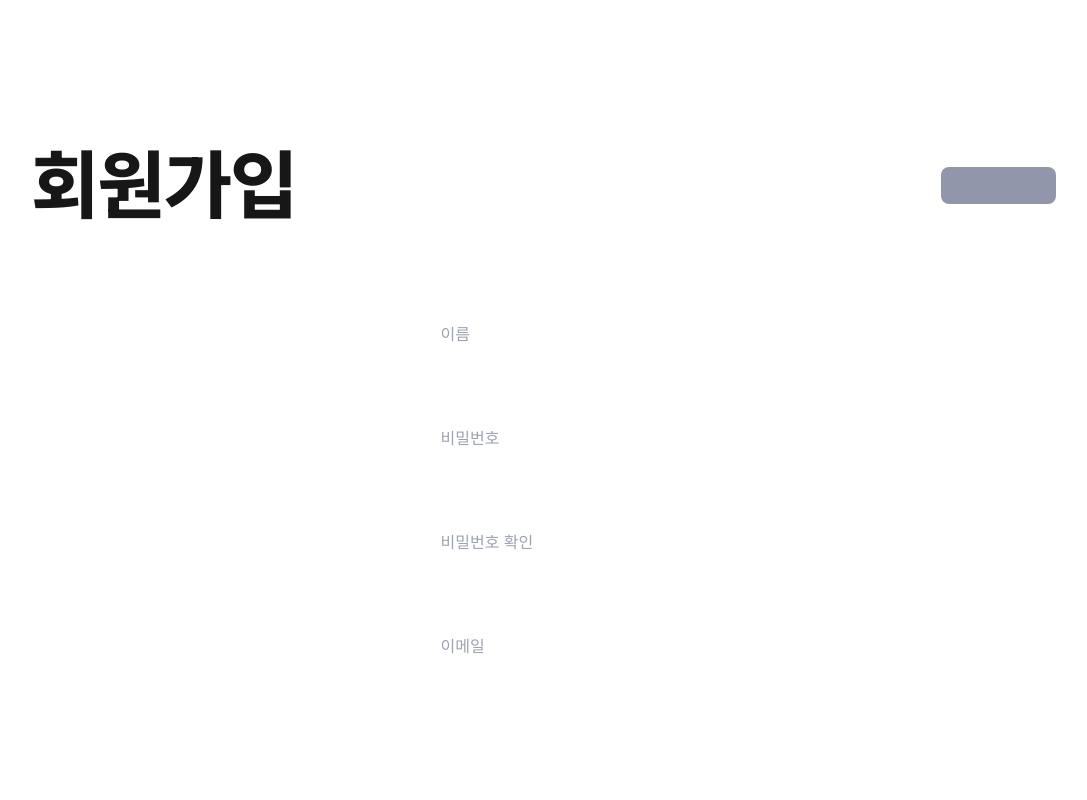
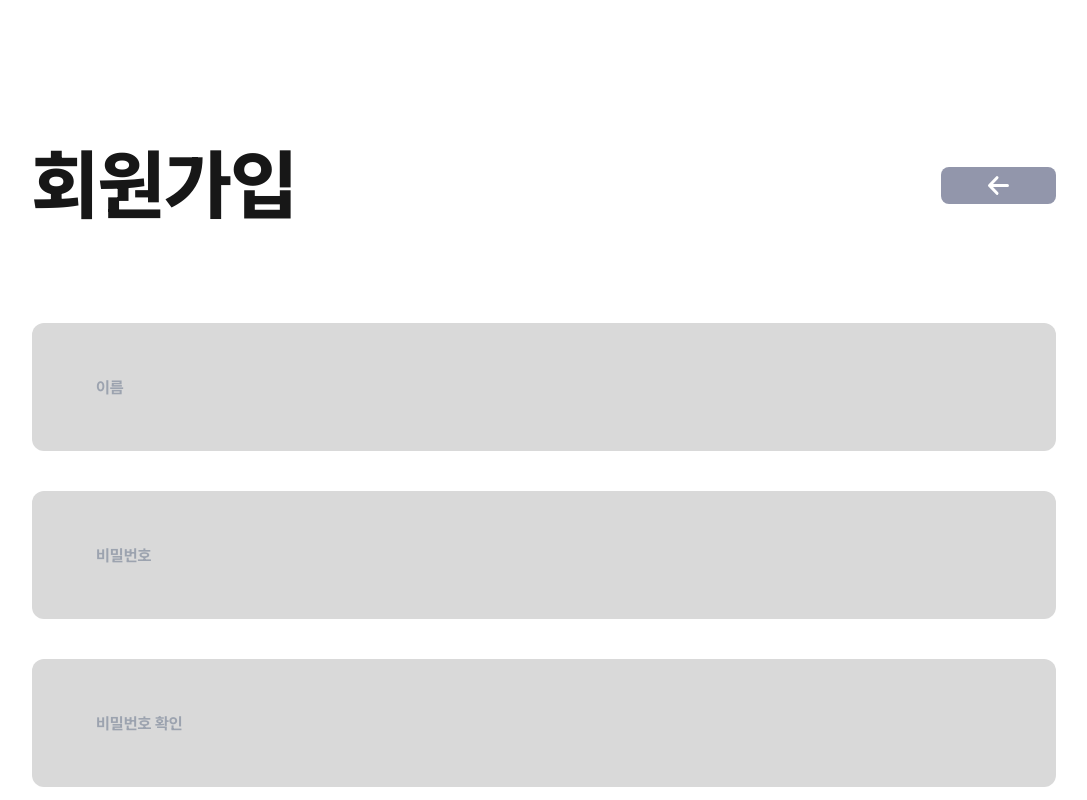
Before and after one commit to Meetup-Project/Meetup_front, a Next.js app: page /SignUp in a window 1280 px wide. Shown: the top 800 px of the page, without its empty margins (96-1183 px from the left). Built offline with nearby package versions, Linux system fonts and the light colour scheme.

Commit message:
svg 추가 및 input 스타일 작성 완료

```diff
--- a/app/pages/signup.tsx
+++ b/app/pages/signup.tsx
@@ -12,13 +12,15 @@ function signup() {
     <div id='background' className=' bg-white flex flex-col items-center p-[10vw]'>
         <div id='topDiv' className=' flex items-center justify-between w-full'>
             <span id='signupText' className='font-pretendard font-extrabold text-[6vw]'>회원가입</span>
-            <div id='backbutton' onClick={goBack} className=' rounded-[8px] bg-bluegray w-[9vw] h-[4.7vh] flex justify-center items-center'></div>
+            <div id='backbutton' onClick={goBack} className=' rounded-[8px] bg-bluegray w-[9vw] h-[4.7vh] flex justify-center items-center'>
+              <img id="backimg" src="/arrow-right-sm.svg" alt="arrow-right" />
+            </div>
         </div>
-        <div id='contentDiv' className='flex flex-col gap-[10vh] mt-[10vh] w-full items-center'>
-          <input id='name' placeholder='이름' type='string'></input>
-          <input id='password' placeholder='비밀번호' type='password'></input>
-          <input id='passwordcheck' placeholder="비밀번호 확인" type='password'></input>
-          <input id='email' placeholder='이메일' type='email'></input>
+        <div id='contentDiv' className='flex flex-col gap-[5vh] mt-[10vh] w-full items-center'>
+          <input id='name' placeholder='이름' type='string' className=' bg-graygray w-[80vw] h-[8vh] rounded-[12px] p-[5vw] placeholder: font-bold font-pretendard'></input>
+          <input id='password' placeholder='비밀번호' type='password' className=' bg-graygray w-[80vw] h-[8vh] rounded-[12px] p-[5vw] placeholder: font-bold font-pretendard'></input>
+          <input id='passwordcheck' placeholder="비밀번호 확인" type='password' className=' bg-graygray w-[80vw] h-[8vh] rounded-[12px] p-[5vw] placeholder: font-bold font-pretendard'></input>
+          <input id='email' placeholder='이메일' type='email' className=' bg-graygray w-[80vw] h-[8vh] rounded-[12px] p-[5vw] placeholder: font-bold font-pretendard'></input>
         </div>
         <div id='bottomDiv' className="">
           <div id='subbmit button'></div>
```
Also changed, not shown: public/arrow-right-sm.svg (added).
